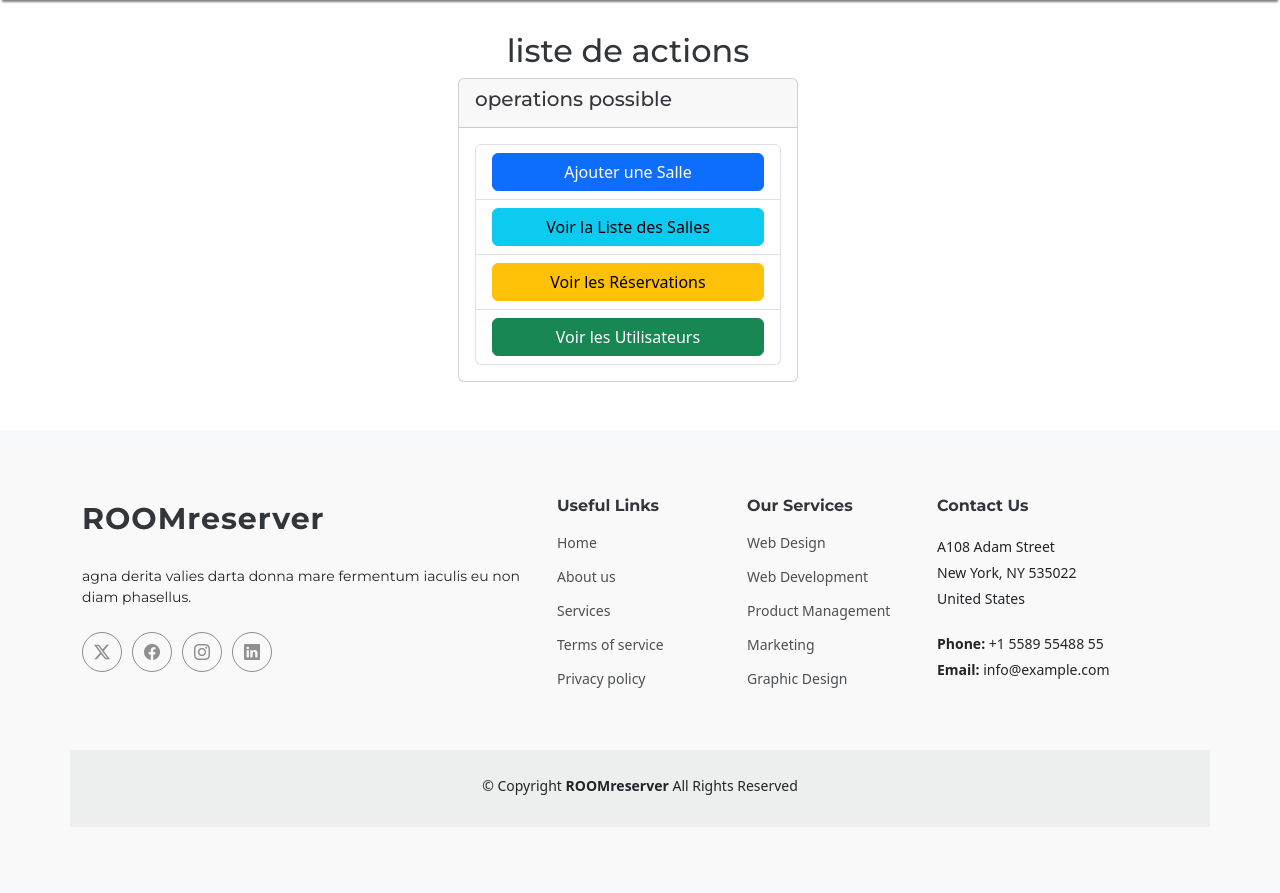
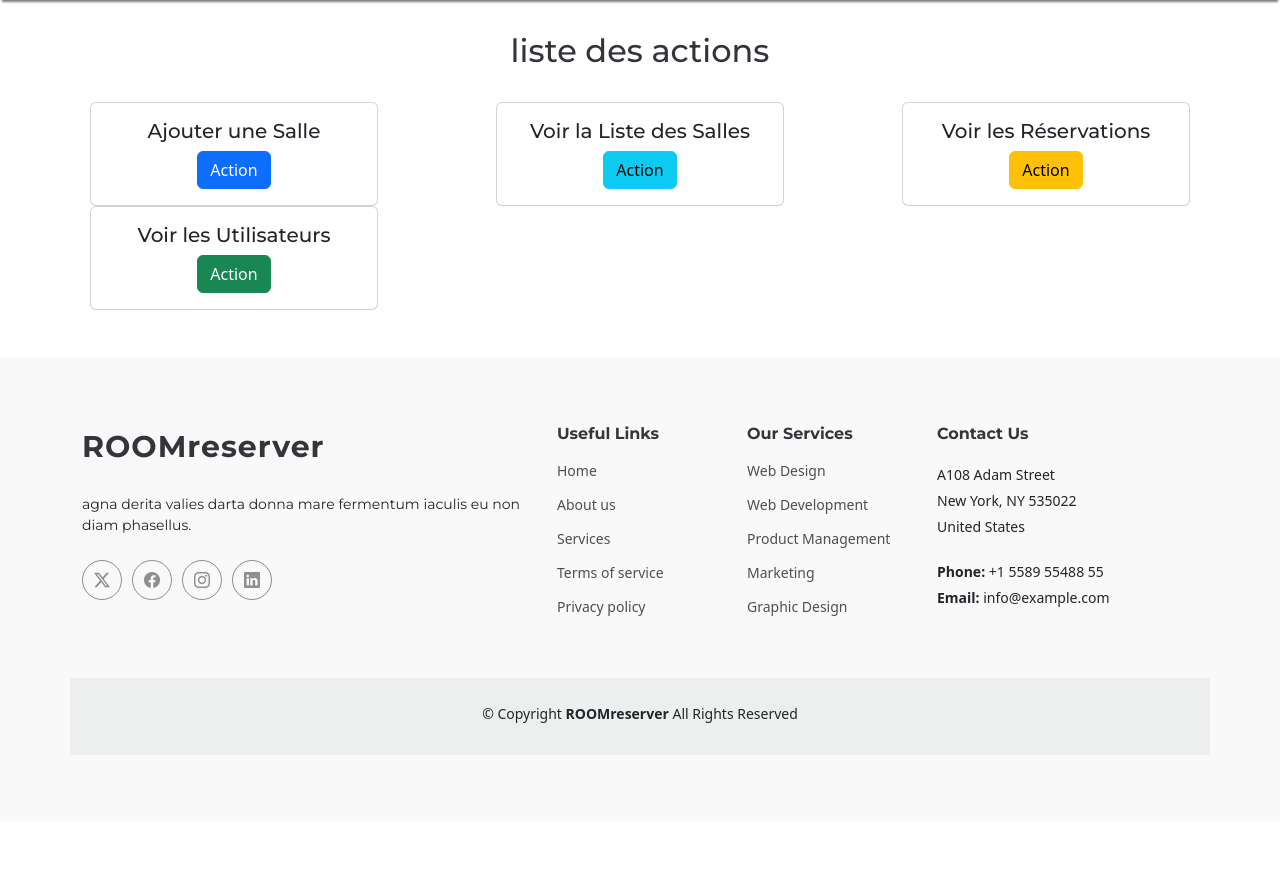
Before and after one commit to Kakurufidel/room_reservation, a Django app: page /fr/admin-dashboard/ in a window 1280 px wide. Shown: the part 120-1013 px from the top of the page. After the commit the page ends 875 px from the top, so only its background shows below. Run offline with Django 5.2, Linux system fonts and the light colour scheme; the visitor is signed in with stand-in values (Sample User, id 1); some libraries are stand-ins or nearby versions.

Commit message:
horizontal_dashboard

```diff
--- a/reservation/templates/admin_dashboard.html
+++ b/reservation/templates/admin_dashboard.html
@@ -3,33 +3,43 @@
 
 {% block content %}
 
-  <div class="container py-5" style="margin-top: 80px;">
+<div class="container py-5" style="margin-top: 80px;">
+    <div class="row mt-4 d-flex justify-content-center align-items-center">
+        <h2 class="text-center">{% trans "liste des actions" %}</h2>
+        <div class="d-flex justify-content-between flex-wrap mt-4">
+            <!-- Ajouter une Salle -->
+            <div class="card mx-2" style="width: 18rem;">
+                <div class="card-body text-center">
+                    <h5 class="card-title">{% trans "Ajouter une Salle" %}</h5>
+                    <a href="{% url 'create_room' %}" class="btn btn-primary">{% trans "Action" %}</a>
+                </div>
+            </div>
 
-      <div class="row mt-4 container d-flex justify-content-center align-items-center ">
-          <h2 class="text-center">{% trans "liste de actions" %}</h2>
-          <div class="col-md-4">
-            <div class="card">
-                <div class="card-header">
-                    <h5>{% trans "operations possible" %}</h5>
+            <!-- Voir la Liste des Salles -->
+            <div class="card mx-2" style="width: 18rem;">
+                <div class="card-body text-center">
+                    <h5 class="card-title">{% trans "Voir la Liste des Salles" %}</h5>
+                    <a href="{% url 'list_rooms_admin' %}" class="btn btn-info">{% trans "Action" %}</a>
                 </div>
-                <div class="card-body">
-                    <ul class="list-group">
-                        <li class="list-group-item">
-                            <a href="{% url 'create_room' %}" class="btn btn-primary w-100">{% trans "Ajouter une Salle" %}</a>
-                        </li>
-                        <li class="list-group-item">
-                            <a href="{% url 'list_rooms_admin' %}" class="btn btn-info w-100">{% trans "Voir la Liste des Salles" %}</a>
-                        </li>
-                        <li class="list-group-item">
-                            <a href="{% url 'list_reservations_admin' %}" class="btn btn-warning w-100">{% trans "Voir les Réservations" %}</a>
-                        </li>
-                        <li class="list-group-item">
-                            <a href="{% url 'user_list' %}" class="btn btn-success w-100">{% trans "Voir les Utilisateurs" %}</a>
-                        </li>
-                    </ul>
+            </div>
+
+            <!-- Voir les Réservations -->
+            <div class="card mx-2" style="width: 18rem;">
+                <div class="card-body text-center">
+                    <h5 class="card-title">{% trans "Voir les Réservations" %}</h5>
+                    <a href="{% url 'list_reservations_admin' %}" class="btn btn-warning">{% trans "Action" %}</a>
+                </div>
+            </div>
+
+            <!-- Voir les Utilisateurs -->
+            <div class="card mx-2" style="width: 18rem;">
+                <div class="card-body text-center">
+                    <h5 class="card-title">{% trans "Voir les Utilisateurs" %}</h5>
+                    <a href="{% url 'user_list' %}" class="btn btn-success">{% trans "Action" %}</a>
                 </div>
             </div>
         </div>
     </div>
 </div>
+
 {% endblock %}
```
